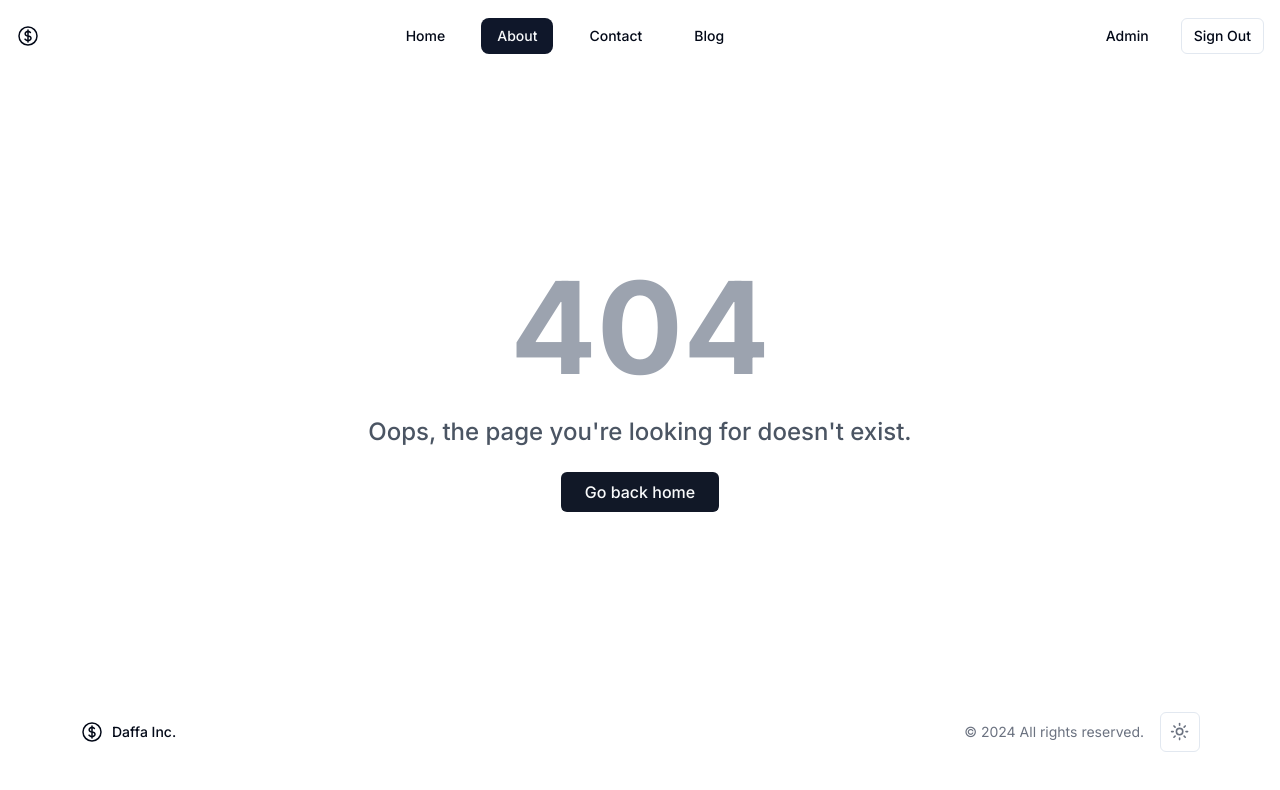
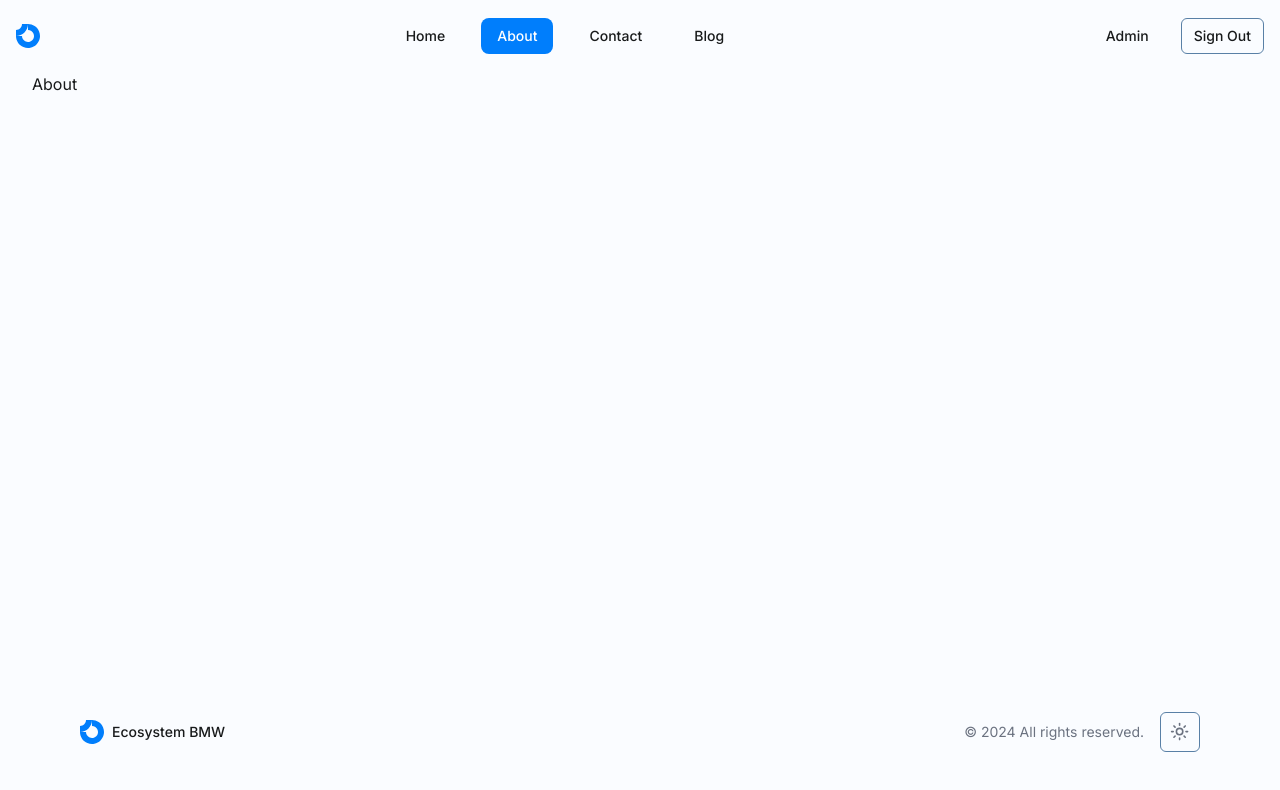
Before and after one commit to daffaputradamar/ecosystem-bmw, a Next.js app: page /about in a window 1280 px wide. Before the commit this address had no page. Shown: the top 790 px of the page. Built offline with nearby package versions, Linux system fonts and the light colour scheme.

Commit message:
add theme

```diff
--- /dev/null
+++ b/src/app/about/page.tsx
@@ -0,0 +1,7 @@
+export default function About() {
+  return (
+    <div>
+      <h1>About</h1>
+    </div>
+  )
+}
--- a/src/app/globals.css
+++ b/src/app/globals.css
@@ -4,58 +4,49 @@
 
 @layer base {
   :root {
-    --background: 0 0% 100%;
-    --foreground: 222.2 84% 4.9%;
-    --card: 0 0% 100%;
-    --card-foreground: 222.2 84% 4.9%;
-    --popover: 0 0% 100%;
-    --popover-foreground: 222.2 84% 4.9%;
-    --primary: 222.2 47.4% 11.2%;
-    --primary-foreground: 210 40% 98%;
-    --secondary: 210 40% 96.1%;
-    --secondary-foreground: 222.2 47.4% 11.2%;
-    --muted: 210 40% 96.1%;
-    --muted-foreground: 215.4 16.3% 46.9%;
-    --accent: 210 40% 96.1%;
-    --accent-foreground: 222.2 47.4% 11.2%;
-    --destructive: 0 84.2% 60.2%;
-    --destructive-foreground: 210 40% 98%;
-    --border: 214.3 31.8% 91.4%;
-    --input: 214.3 31.8% 91.4%;
-    --ring: 222.2 84% 4.9%;
+    --background: 210 100% 99%;
+    --foreground: 210 5% 10%;
+    --card: 210 50% 99%;
+    --card-foreground: 210 5% 15%;
+    --popover: 210 100% 99%;
+    --popover-foreground: 210 100% 10%;
+    --primary: 210 100% 49.4%;
+    --primary-foreground: 0 0% 100%;
+    --secondary: 210 30% 90%;
+    --secondary-foreground: 0 0% 0%;
+    --muted: 172 30% 95%;
+    --muted-foreground: 210 5% 40%;
+    --accent: 172 30% 90%;
+    --accent-foreground: 210 5% 15%;
+    --destructive: 0 100% 50%;
+    --destructive-foreground: 210 5% 99%;
+    --border: 210 30% 82%;
+    --input: 210 30% 50%;
+    --ring: 210 100% 49.4%;
     --radius: 0.5rem;
-    --chart-1: 12 76% 61%;
-    --chart-2: 173 58% 39%;
-    --chart-3: 197 37% 24%;
-    --chart-4: 43 74% 66%;
-    --chart-5: 27 87% 67%;
   }
 
   .dark {
-    --background: 222.2 84% 4.9%;
-    --foreground: 210 40% 98%;
-    --card: 222.2 84% 4.9%;
-    --card-foreground: 210 40% 98%;
-    --popover: 222.2 84% 4.9%;
-    --popover-foreground: 210 40% 98%;
-    --primary: 210 40% 98%;
-    --primary-foreground: 222.2 47.4% 11.2%;
-    --secondary: 217.2 32.6% 17.5%;
-    --secondary-foreground: 210 40% 98%;
-    --muted: 217.2 32.6% 17.5%;
-    --muted-foreground: 215 20.2% 65.1%;
-    --accent: 217.2 32.6% 17.5%;
-    --accent-foreground: 210 40% 98%;
-    --destructive: 0 62.8% 30.6%;
-    --destructive-foreground: 210 40% 98%;
-    --border: 217.2 32.6% 17.5%;
-    --input: 217.2 32.6% 17.5%;
-    --ring: 212.7 26.8% 83.9%;
-    --chart-1: 220 70% 50%;
-    --chart-2: 160 60% 45%;
-    --chart-3: 30 80% 55%;
-    --chart-4: 280 65% 60%;
-    --chart-5: 340 75% 55%;
+    --background: 210 50% 10%;
+    --foreground: 210 5% 99%;
+    --card: 210 50% 10%;
+    --card-foreground: 210 5% 99%;
+    --popover: 210 50% 5%;
+    --popover-foreground: 210 5% 99%;
+    --primary: 210 100% 49.4%;
+    --primary-foreground: 0 0% 100%;
+    --secondary: 210 30% 20%;
+    --secondary-foreground: 0 0% 100%;
+    --muted: 172 30% 25%;
+    --muted-foreground: 210 5% 65%;
+    --accent: 172 30% 25%;
+    --accent-foreground: 210 5% 95%;
+    --destructive: 0 100% 50%;
+    --destructive-foreground: 210 5% 99%;
+    --border: 210 30% 50%;
+    --input: 210 30% 50%;
+    --ring: 210 100% 49.4%;
+    --radius: 0.5rem;
   }
 }
 
@@ -63,6 +54,7 @@
   * {
     @apply border-border;
   }
+
   body {
     @apply bg-background text-foreground;
   }
--- a/src/components/Footer/footer.tsx
+++ b/src/components/Footer/footer.tsx
@@ -1,21 +1,14 @@
 import Link from "next/link"
 import { ModeToggle } from "@/components/ModeToggle/mode-toggle"
-
-function MoneyIcon(props: any) {
-  return (
-    <svg xmlns="http://www.w3.org/2000/svg" fill="none" viewBox="0 0 24 24" strokeWidth={1.5} stroke="currentColor" className="w-6 h-6">
-      <path strokeLinecap="round" strokeLinejoin="round" d="M12 6v12m-3-2.818.879.659c1.171.879 3.07.879 4.242 0 1.172-.879 1.172-2.303 0-3.182C13.536 12.219 12.768 12 12 12c-.725 0-1.45-.22-2.003-.659-1.106-.879-1.106-2.303 0-3.182s2.9-.879 4.006 0l.415.33M21 12a9 9 0 1 1-18 0 9 9 0 0 1 18 0Z" />
-    </svg>
-  )
-}
+import LogoIcon from "../icons/logo"
 
 export default function Footer() {
   return (
     <footer className="p-6 md:p-12 w-full">
       <div className="container max-w-7xl flex flex-col items-center gap-6 md:flex-row md:justify-between">
         <Link className="flex items-center gap-2" href="#">
-          <MoneyIcon className="h-6 w-6" />
-          <span className="text-sm font-medium">Daffa Inc.</span>
+          <LogoIcon className="h-6 w-6 text-primary" />
+          <span className="text-sm font-medium">Ecosystem BMW</span>
         </Link>
         <div className="flex">
           <div className="flex items-center gap-4 text-sm text-gray-500 dark:text-gray-400">
--- a/src/components/Navbar/navbar.tsx
+++ b/src/components/Navbar/navbar.tsx
@@ -4,35 +4,8 @@ import Link from "next/link"
 import { Button } from "@/components/ui/button"
 import { Sheet, SheetContent, SheetTrigger } from "../ui/sheet"
 import { usePathname } from "next/navigation"
-
-function MoneyIcon(props: any) {
-    return (
-        <svg xmlns="http://www.w3.org/2000/svg" fill="none" viewBox="0 0 24 24" strokeWidth={1.5} stroke="currentColor" className="w-6 h-6">
-            <path strokeLinecap="round" strokeLinejoin="round" d="M12 6v12m-3-2.818.879.659c1.171.879 3.07.879 4.242 0 1.172-.879 1.172-2.303 0-3.182C13.536 12.219 12.768 12 12 12c-.725 0-1.45-.22-2.003-.659-1.106-.879-1.106-2.303 0-3.182s2.9-.879 4.006 0l.415.33M21 12a9 9 0 1 1-18 0 9 9 0 0 1 18 0Z" />
-        </svg>
-    )
-}
-
-function MenuIcon(props: any) {
-    return (
-        <svg
-            {...props}
-            xmlns="http://www.w3.org/2000/svg"
-            width="24"
-            height="24"
-            viewBox="0 0 24 24"
-            fill="none"
-            stroke="currentColor"
-            strokeWidth="2"
-            strokeLinecap="round"
-            strokeLinejoin="round"
-        >
-            <line x1="4" x2="20" y1="12" y2="12" />
-            <line x1="4" x2="20" y1="6" y2="6" />
-            <line x1="4" x2="20" y1="18" y2="18" />
-        </svg>
-    )
-}
+import LogoIcon from "../icons/logo"
+import MenuIcon from "../icons/menu"
 
 export default function Navbar() {
 
@@ -66,7 +39,7 @@ export default function Navbar() {
             <div className="w-full max-w-7xl mx-auto px-4 py-2">
                 <div className="flex justify-between h-14 items-center">
                     <Link className="flex items-center" href="/">
-                        <MoneyIcon className="h-6 w-6" />
+                        <LogoIcon className="h-6 w-6 text-primary" />
                         <span className="sr-only">Daffa Inc</span>
                     </Link>
                     <nav className="hidden md:flex gap-5">
--- /dev/null
+++ b/src/components/icons/logo.tsx
@@ -0,0 +1,13 @@
+export default function LogoIcon(props: any) {
+    return (
+        <svg {...props} id="logo-86" width="40" height="40" viewBox="0 0 40 40" fill="none"
+            xmlns="http://www.w3.org/2000/svg">
+            <path className="ccustom" fill-rule="evenodd" clip-rule="evenodd"
+                d="M25.5557 11.6853C23.9112 10.5865 21.9778 10 20 10V0C23.9556 0 27.8224 1.17298 31.1114 3.37061C34.4004 5.56823 36.9638 8.69181 38.4776 12.3463C39.9913 16.0008 40.3874 20.0222 39.6157 23.9018C38.844 27.7814 36.9392 31.3451 34.1421 34.1421C31.3451 36.9392 27.7814 38.844 23.9018 39.6157C20.0222 40.3874 16.0008 39.9913 12.3463 38.4776C8.69181 36.9638 5.56823 34.4004 3.37061 31.1114C1.17298 27.8224 0 23.9556 0 20H10C10 21.9778 10.5865 23.9112 11.6853 25.5557C12.7841 27.2002 14.3459 28.4819 16.1732 29.2388C18.0004 29.9957 20.0111 30.1937 21.9509 29.8078C23.8907 29.422 25.6725 28.4696 27.0711 27.0711C28.4696 25.6725 29.422 23.8907 29.8078 21.9509C30.1937 20.0111 29.9957 18.0004 29.2388 16.1732C28.4819 14.3459 27.2002 12.7841 25.5557 11.6853Z"
+                fill="currentColor"></path>
+            <path className="ccustom" fill-rule="evenodd" clip-rule="evenodd"
+                d="M10 5.16562e-07C10 1.31322 9.74135 2.61358 9.2388 3.82683C8.73625 5.04009 7.99966 6.14248 7.07107 7.07107C6.14249 7.99966 5.0401 8.73625 3.82684 9.2388C2.61358 9.74134 1.31322 10 5.4439e-06 10L5.00679e-06 20C2.62644 20 5.22716 19.4827 7.65368 18.4776C10.0802 17.4725 12.285 15.9993 14.1421 14.1421C15.9993 12.285 17.4725 10.0802 18.4776 7.65367C19.4827 5.22715 20 2.62643 20 -3.81469e-06L10 5.16562e-07Z"
+                fill="currentColor"></path>
+        </svg>
+    )
+}
--- /dev/null
+++ b/src/components/icons/menu.tsx
@@ -0,0 +1,20 @@
+export default function MenuIcon(props: any) {
+    return (
+        <svg
+            {...props}
+            xmlns="http://www.w3.org/2000/svg"
+            width="24"
+            height="24"
+            viewBox="0 0 24 24"
+            fill="none"
+            stroke="currentColor"
+            strokeWidth="2"
+            strokeLinecap="round"
+            strokeLinejoin="round"
+        >
+            <line x1="4" x2="20" y1="12" y2="12" />
+            <line x1="4" x2="20" y1="6" y2="6" />
+            <line x1="4" x2="20" y1="18" y2="18" />
+        </svg>
+    )
+}
```
